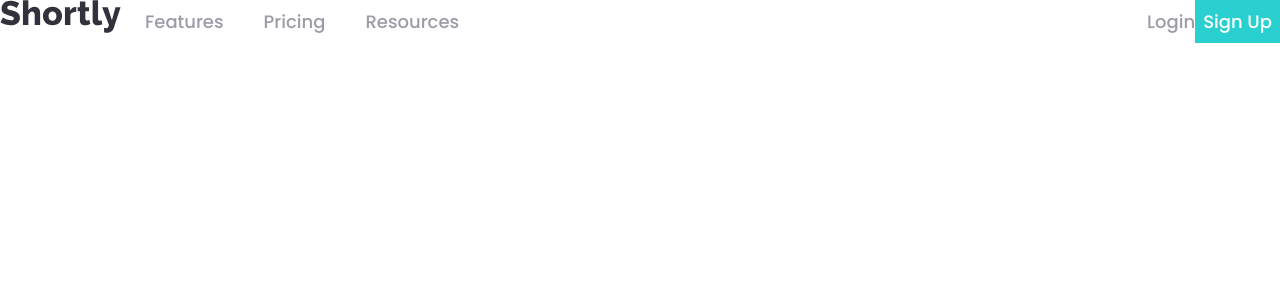
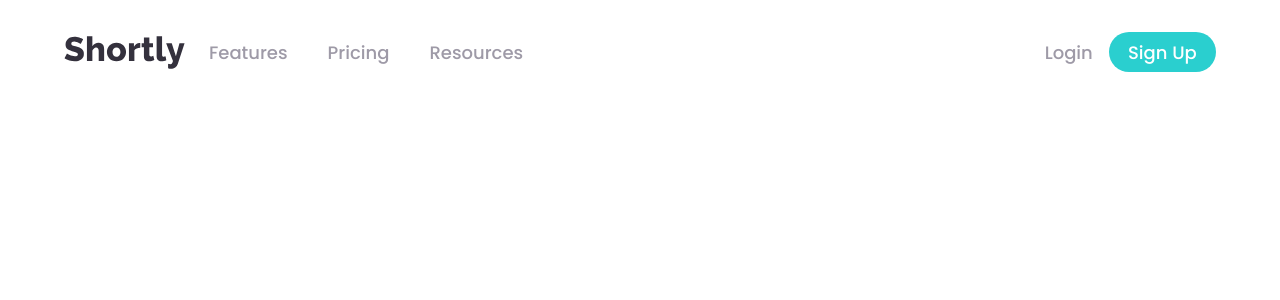
Before and after one commit to flp-pcll/url-shortener-app, a React (Create React App) app: page / in a window 1280 px wide. Shown: the top 300 px of the page. Built offline with nearby package versions, Linux system fonts and the light colour scheme.

Commit message:
Added style to primary btn

```diff
--- a/src/components/Header/HeaderArea.js
+++ b/src/components/Header/HeaderArea.js
@@ -18,7 +18,7 @@ function Header() {
     return (
         <header>
             <nav className={styles['top-navigation_container']}>
-                <section id="logoArea" title="Shortly Logo Area">
+                <section className={styles['logo-area']} id="logoArea" title="Shortly Logo Area">
                     <LogoArea />
                 </section>
                 <section className={styles['nav-content']} title="Shortly Navigation Links">
--- a/src/components/Header/HeaderArea.module.css
+++ b/src/components/Header/HeaderArea.module.css
@@ -1,11 +1,11 @@
 header {
     display: block;
-    /* margin: 2rem 4rem; */
+    margin: 2rem 4rem 0 4rem;
 }
 
 .top-navigation_container {
     display: flex;
-    align-content: center;
+    /* align-content: center; */
 }
 
 .nav-content {
@@ -14,3 +14,10 @@ header {
     align-content: center;
     flex-grow: 1;
 }
+
+.logo-area {
+    display: flex;
+    align-items: center;
+    align-content: center;
+    justify-content: center;
+}
--- a/src/components/Header/NavActions/NavActions.js
+++ b/src/components/Header/NavActions/NavActions.js
@@ -11,7 +11,7 @@ function NavActions() {
                 <Link href="/"> Login </Link>
             </li>
             <li title="Sign up button">
-                <Button>Sign Up</Button>
+                <Button isPrimary={true}>Sign Up</Button>
             </li>
         </ul>
     );
--- a/src/components/Header/NavActions/NavActions.module.css
+++ b/src/components/Header/NavActions/NavActions.module.css
@@ -4,6 +4,6 @@
     align-items: center;
 }
 
-/* .nav-actions li:nth-child(1) {
-    margin-right: 2.5rem;
-} */
+.nav-actions li:nth-child(1) {
+    margin-right: 1rem;
+}
--- a/src/components/UI/Button/Button.js
+++ b/src/components/UI/Button/Button.js
@@ -1,9 +1,11 @@
 import React from "react";
 import styles from "./Button.module.css";
 
-function Button({children, type, onClick}) {
+function Button({isPrimary, className, children, type, onClick}) {
+    const buttonClasses = `${styles['button']} ${isPrimary ? styles['primary-btn'] : styles['copy-btn']}`
+
     return (
-        <button className={styles['button']} type={type} onClick={onClick}> {children} </button>
+        <button className={`${buttonClasses} ${className}`} type={type} onClick={onClick}> {children} </button>
     );
 };
 
--- a/src/components/UI/Button/Button.module.css
+++ b/src/components/UI/Button/Button.module.css
@@ -4,5 +4,22 @@
     display: block;
     background-color: var(--cyan);
     color: var(--white);
-    padding: .5rem;
+    padding: .25rem 1.2rem;
+    cursor: pointer;
+    height: 40px;
 }
+
+.primary-btn {
+    border-radius: 20px;
+}
+
+.copy-btn {
+    border-radius: 5px;
+}
+
+.button:hover {
+    background-color: hsl(180, 66%, 70%);
+}
+.button:active {
+    background-color: var(--cyan);
+}
--- a/src/components/UI/Link/Link.module.css
+++ b/src/components/UI/Link/Link.module.css
@@ -5,10 +5,9 @@
     color: var(--very-grayish-violet);
 }
 
+.link:hover {
+    color: var(--very-dark-blue);
+}
 .link:active {
     color: var(--very-grayish-violet);
 }
-
-.link:hover {
-    color: var(--very-dark-blue);
-}
```
